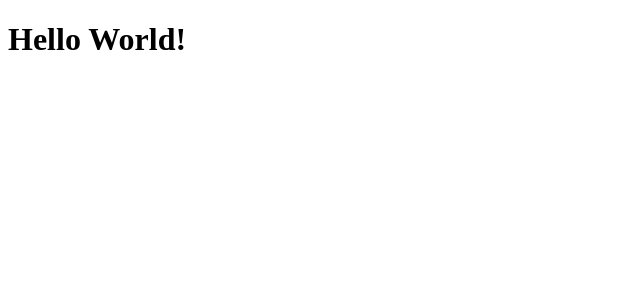
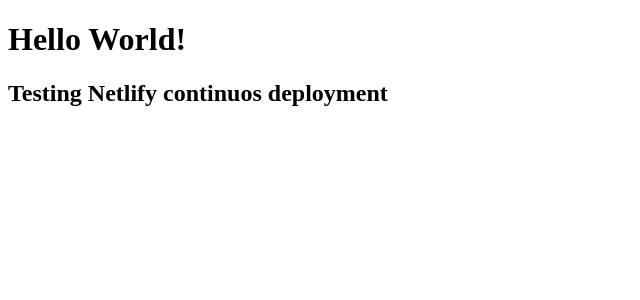
Before and after one commit to ElvisHernandez/Portfolio, a React (Create React App) app: page / in a window 1280 px wide. Shown: the top 300 px of the page, without its empty margins (0-640 px from the left). Built offline with nearby package versions, Linux system fonts and the light colour scheme.

Commit message:
testing netlify continuos deployment

```diff
--- a/src/App.js
+++ b/src/App.js
@@ -2,7 +2,10 @@
 
 function App() {
   return (
-      <h1>Hello World!</h1>
+      <div>
+        <h1>Hello World!</h1>
+        <h2>Testing Netlify continuos deployment</h2>
+      </div>
   );
 }
 
```
Also changed, not shown: 1 other file (tests, documents, lock files or other folders).
